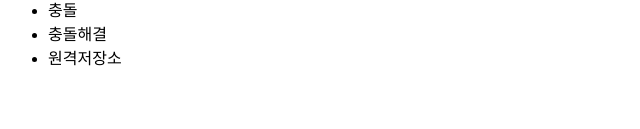
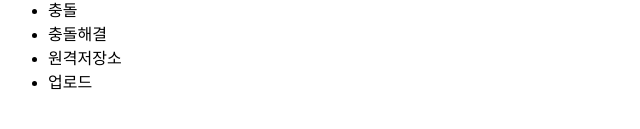
Before and after one commit to wizsword10/source, a plain HTML site: page index.html in a window 1280 px wide. Shown: the part 159-288 px from the top of the page, 0-640 px from the left. Drawn offline with Linux system fonts and the light colour scheme.

Commit message:
업로드 추가

```diff
--- a/index.html
+++ b/index.html
@@ -15,6 +15,7 @@
 		<li>충돌</li>
 		<li>충돌해결</li>
 		<li>원격저장소</li>
+		<li>업로드</li>
 	</ul>
 </body>
 </html>
```
